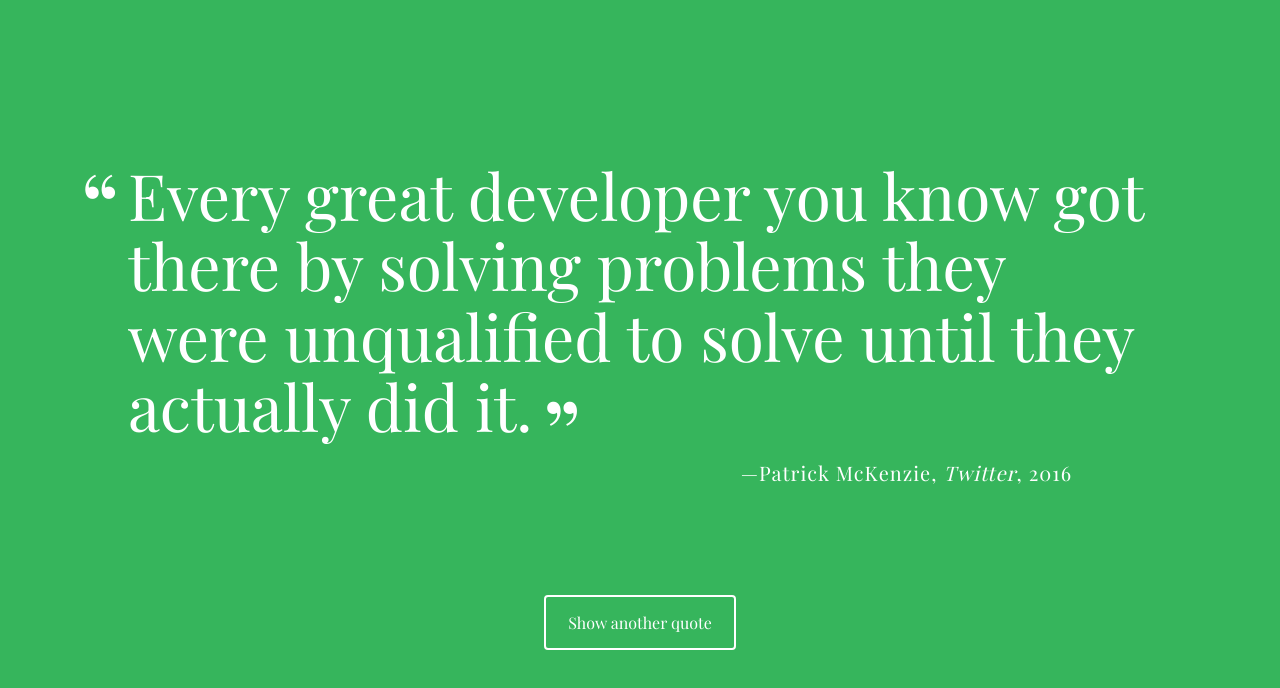
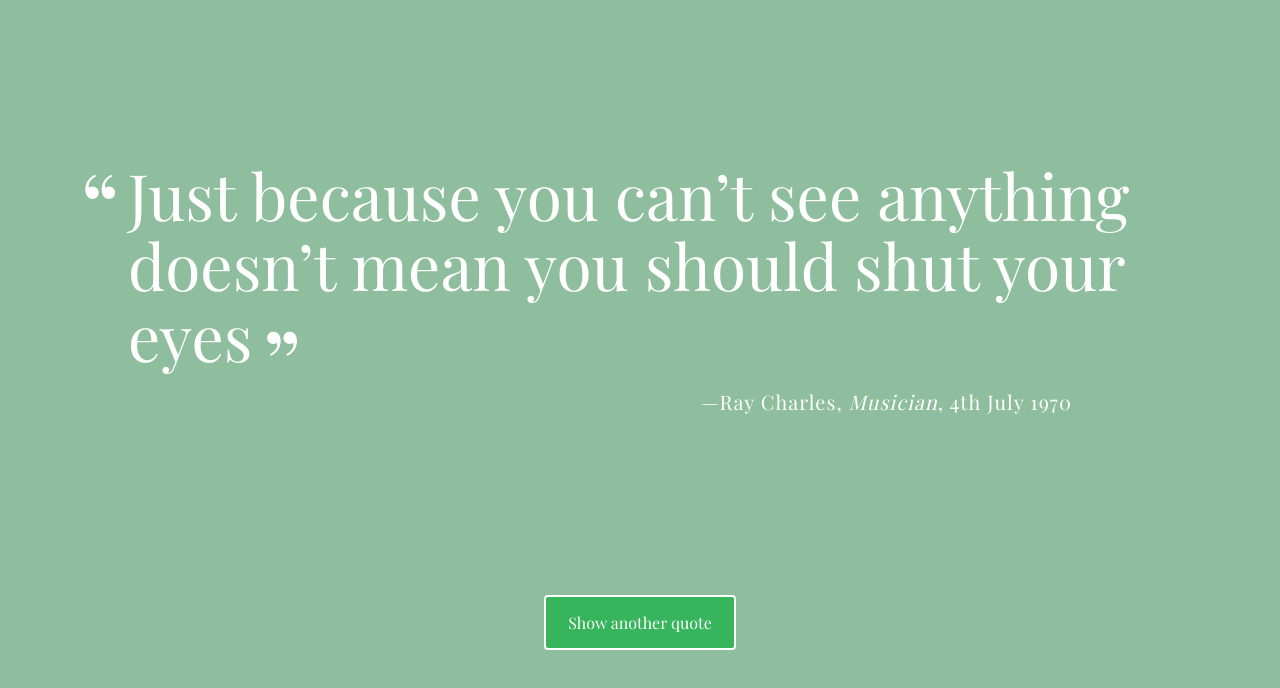
Before and after one commit to justingurney/Unit-1, a plain HTML site: page index.html in a window 1280 px wide. Both pictures are taken after a click on the button "Show another quote". Drawn offline with nearby package versions, Linux system fonts and the light colour scheme; files that its build step writes are made by us from their sources; a web font is replaced by a local one.

Commit message:
color change

```diff
--- a/index.html
+++ b/index.html
@@ -5,20 +5,25 @@
   <meta name="viewport" content="width=device-width, initial-scale=1.0">
   <title>Random Quotes</title>
   <link href='https://fonts.googleapis.com/css?family=Playfair+Display:400,400italic,700,700italic' rel='stylesheet' type='text/css'>
-  <link rel="stylesheet" href="css/normalize.css">
-  <link rel="stylesheet" href="css/styles.css">
+  <link rel="stylesheet" href="normalize.css">
+  <link rel="stylesheet" href="styles.css">
 </head>
-<body>
+<body id="background-color">
+
   <div class="container">
 
     <div id="quote-box">
       <p class="quote">Every great developer you know got there by solving problems they were unqualified to solve until they actually did it.</p>
-      <p class="source">Patrick McKenzie<span class="citation">Twitter</span><span class="year">2016</span></p>
+      <p class="source">
+          Patrick McKenzie
+          <span class="citation">Twitter</span>
+          <span class="year">2016</span>
+      </p>
     </div>
 
     <button id="loadQuote">Show another quote</button>
 
   </div>
-  <script src="js/script.js"></script>
+  <script src="script.js"></script>
 </body>
 </html>
--- a/app.js
+++ b/script.js
@@ -7,45 +7,54 @@ var quotes = [
         * Quote from Arnold Schwarzenegger about success.
         ****/
         quote: "You can’t climb the ladder of success with your hands in your pockets",
-        source: "—Arnold Schwarzenegger",
-        date: "-- New York, 5th July 1986"
+        source: "Arnold Schwarzenegger",
+        date: "New York, 5th July 1986",
+        tag: "Public Figure"
+
+
     },
     {
         /****
         * Quote from Bruce Lee about self-value.
         ****/
         quote: "The more we value things, the less we value ourselves.",
-        source: "—Bruce Lee",
-        date: "--8th July 1962"
+        source: "Bruce Lee",
+        date: "8th July 1962",
+        tag: "Actor"
     },
     {
         /****
         * Quote from Ray Charles about having your eyes open.
         ****/
         quote: "Just because you can’t see anything doesn’t mean you should shut your eyes",
-        source: "—Ray Charles",
-        date: "--4th July 1970"
+        source: "Ray Charles",
+        date: "4th July 1970",
+        tag: "Musician"
     },
     {
         quote: "The biggest coward of a man is to awaken the love of a woman without the intention of loving her",
-        source: "—Bob Marley",
-        date: "--2th July 1978"
+        source: "Bob Marley",
+        date: "2th July 1978",
+        tag: "Artist "
     },
     {
         /****
         * Quote from CT Fletcher about obsession.
         ****/
         quote: "If you don’t have the mental capacity to be obsessed with what you’re trying to get… then you’re never gonna get it",
-        source: "—CT Fletcher",
-        date: "--Florida, 1th July 2000"
+        source: "CT Fletcher",
+        date: "Florida, 1th July 2000",
+        tag: "Body Builder"
     },
     {
         /****
         * Quote from  Charlie Chaplin about how to make life worthwhile.
         ****/
         quote: "You’ll find that life is still worthwhile, if you just smile",
-        source: "—Charlie Chaplin",
-        date: "--3th July 1929"
+        source: "Charlie Chaplin",
+        date: "3th July 1929",
+        tag: "Icon"
+
     }
 ];
 
@@ -64,6 +73,13 @@ function getRandomQuote(array){
     }
     return randomQuote;
 }
+function random_bg_color() {
+    var r = Math.floor(Math.random() * 255);
+    var g = Math.floor(Math.random() * 255);
+    var b = Math.floor(Math.random() * 255);
+    var color = "rgb(" + r + "," + g + "," + b + ")";
+    document.getElementById('background-color').style.background = color;
+}
 
 /***
  * The function of 'printQuote', locates the array of random 'quotes' through 'var result' .
@@ -72,9 +88,9 @@ function getRandomQuote(array){
 ***/
 
 function printQuote (message) {
-    var result= getRandomQuote(quotes);
-    var message= "<p class='quote'>" + result.quote + "</p>" + "<p class='source'>" + result.source + "</p>" + "<p class='date'>" + result.date + "</p>";
-    document.getElementById('quote-box').innerHTML = message;
+    var result = getRandomQuote(quotes);
+    random_bg_color();
+    document.getElementById('quote-box').innerHTML = '<p class="quote">' + result.quote + '</p>' + '<p class="source">' + result.source + '<span class="citation">' + result.tag + '</span><span class="year">' + result.date + '</span></p>';
 };
 
 /***
```
